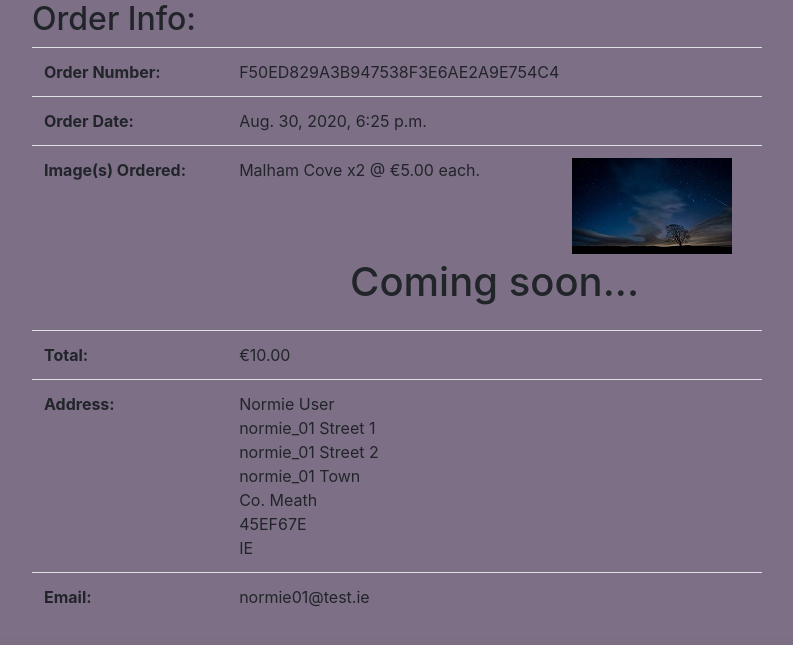
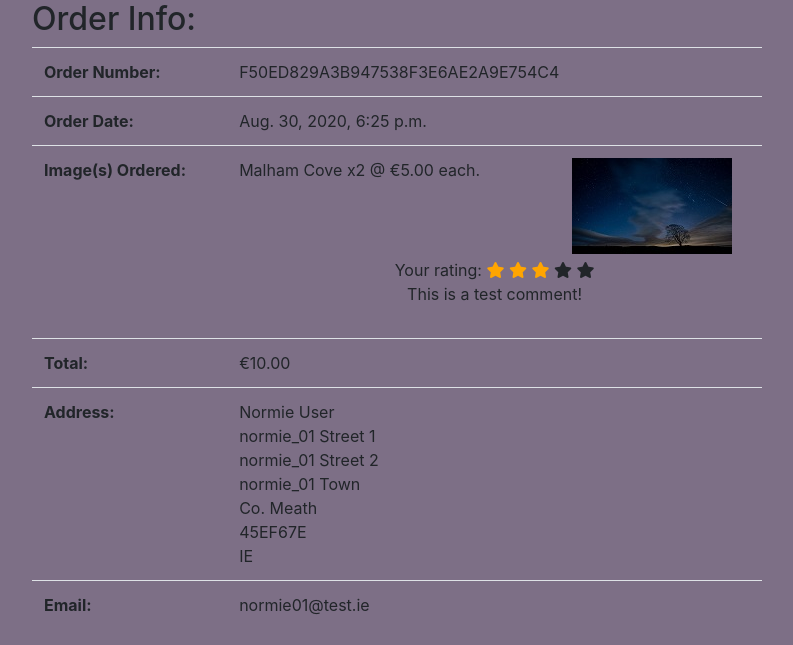
Before and after one commit to seanjcarley/Final_Milestone_Project, a Django app: a page that uses checkout/templates/checkout/checkout_success.html in a window 1280 px wide. Shown: the part 281-926 px from the top of the page, without its empty margins (53-846 px from the left). Before the commit the page ends 887 px from the top, so only its background shows below. Run offline with Django 3.2, Linux system fonts and the light colour scheme; data comes from the database, SQL or seed files in the repository; both versions use the stored data as it was after the commit; parts of the project's set-up code (start-up, migrations or seed data) failed here and were passed over; some libraries are stand-ins or nearby versions.

Commit message:
added functionality to store comment and rating on db and updated order_history to show rating and comment

```diff
--- a/checkout/forms.py
+++ b/checkout/forms.py
@@ -42,7 +42,7 @@ class OrderForm(forms.ModelForm):
 class CommentForm(forms.ModelForm):
     class Meta:
         model = OrderItem
-        fields = ('comment', 'rating')
+        fields = ('comment', 'rating', 'feedback')
 
     def __init__(self, *args, **kwargs):
         super().__init__(*args, **kwargs)
@@ -55,3 +55,4 @@ class CommentForm(forms.ModelForm):
         self.fields['comment'].widget.attrs['placeholder'] = placeholders['comment']
         self.fields['comment'].label = False
         self.fields['rating'].label = placeholders['rating']
+        self.fields['feedback'].type = 'hidden'
--- a/checkout/models.py
+++ b/checkout/models.py
@@ -66,8 +66,9 @@ class OrderItem(models.Model):
         max_digits=6, decimal_places=2, null=False, blank=False,
         editable=False)
     rating = models.IntegerField(default=0)
-    comment = models.TextField(null=True, blank=True, max_length=256)
-    feedback =models.BooleanField(default=False)
+    comment = models.TextField(
+        null=True, blank=True, max_length=256)
+    feedback = models.BooleanField(default=False)
 
     def save(self, *args, **kwargs):
         """ override save method to set item order total and order total """
--- /dev/null
+++ b/checkout/static/checkout/css/checkout.css
@@ -0,0 +1,3 @@
+.checked {
+    color: orange;
+}
--- /dev/null
+++ b/checkout/static/checkout/js/rating.js
@@ -0,0 +1,29 @@
+$(document).ready(function() {
+    document.getElementById('star-1').addEventListener("click", function() {
+        $('#star-1').addClass("checked");
+        $('#star-2, #star-3, #star-4, #star-5').removeClass("checked");
+        $('#id_rating').val(1);
+    })
+    document.getElementById('star-2').addEventListener("click", function() {
+        $('#star-1, #star-2').addClass("checked");
+        $('#star-3, #star-4, #star-5').removeClass("checked");
+        $('#id_rating').val(2);
+    })
+    document.getElementById('star-3').addEventListener("click", function() {
+        $('#star-1, #star-2, #star-3').addClass("checked");
+        $('#star-4, #star-5').removeClass("checked");
+        $('#id_rating').val(3);
+    })
+    document.getElementById('star-4').addEventListener("click", function() {
+        $('#star-1, #star-2, #star-3, #star-4').addClass("checked");
+        $('#star-5').removeClass("checked");
+        $('#id_rating').val(4);
+    })
+    document.getElementById('star-5').addEventListener("click", function() {
+        $('#star-1, #star-2, #star-3, #star-4, #star-5').addClass("checked");
+        $('#id_rating').val(5);
+    })
+    document.getElementById('add').addEventListener("click", function() {
+        $('#id_feedback').val(True);
+    })
+})
--- a/checkout/templates/checkout/checkout_success.html
+++ b/checkout/templates/checkout/checkout_success.html
@@ -1,5 +1,9 @@
 {% extends "base.html" %}
 {% load static %}
+
+{% block extra_css %}
+    <link rel="stylesheet" href="{% static 'checkout/css/checkout.css' %}">
+{% endblock %}
 
 {% block page_header %}
 {% endblock %}
@@ -53,14 +57,56 @@
                                             <div class="row mb-1">
                                                 <div class="col text-center">
                                                     {% if i.feedback == False %}
-                                                        <a href="{% url 'leave_rating' order_number image_id %}" class="btn btn-site">
+                                                        <a href="{% url 'leave_rating' order.order_number i.image_id %}" class="btn btn-site">
                                                             <span class="icon">
                                                                 <i class="far fa-comments" aria-hidden="true"></i>
                                                             </span>
                                                             <span>Rate & Leave a Comment</span>
                                                         </a>
                                                     {% else %}
-                                                        <h1>Coming soon...</h1>
+                                                        <div class="row">
+                                                            <div class="col">
+                                                                <div class="star text-center">
+                                                                    <span>Your rating: </span>
+                                                                    {% if i.rating == 5 %}
+                                                                        <span class="fa fa-star checked"></span>
+                                                                        <span class="fa fa-star checked"></span>
+                                                                        <span class="fa fa-star checked"></span>
+                                                                        <span class="fa fa-star checked"></span>
+                                                                        <span class="fa fa-star checked"></span>
+                                                                    {% elif i.rating == 4 %}
+                                                                        <span class="fa fa-star checked"></span>
+                                                                        <span class="fa fa-star checked"></span>
+                                                                        <span class="fa fa-star checked"></span>
+                                                                        <span class="fa fa-star checked"></span>
+                                                                        <span class="fa fa-star"></span>
+                                                                    {% elif i.rating == 3 %}
+                                                                        <span class="fa fa-star checked"></span>
+                                                                        <span class="fa fa-star checked"></span>
+                                                                        <span class="fa fa-star checked"></span>
+                                                                        <span class="fa fa-star"></span>
+                                                                        <span class="fa fa-star"></span>
+                                                                    {% elif i.rating == 2 %}
+                                                                        <span class="fa fa-star checked"></span>
+                                                                        <span class="fa fa-star checked"></span>
+                                                                        <span class="fa fa-star"></span>
+                                                                        <span class="fa fa-star"></span>
+                                                                        <span class="fa fa-star"></span>
+                                                                    {% elif i.rating == 1 %}
+                                                                        <span class="fa fa-star checked"></span>
+                                                                        <span class="fa fa-star"></span>
+                                                                        <span class="fa fa-star"></span>
+                                                                        <span class="fa fa-star"></span>
+                                                                        <span class="fa fa-star"></span>
+                                                                    {% endif %}
+                                                                </div>
+                                                            </div>
+                                                        </div>
+                                                        <div class="row">
+                                                            <div class="col">
+                                                                <p>{{ i.comment }}</p>
+                                                            </div>
+                                                        </div>
                                                     {% endif %}
                                                 </div>
                                             </div>
@@ -97,3 +143,8 @@
         </div>
     </div>
 {% endblock %}
+
+{% block post_load_js %}
+    {{ block.super }}
+    <script src="{% static 'checkout/js/rating.js' %}"></script>
+{% endblock %}
--- a/user_profile/views.py
+++ b/user_profile/views.py
@@ -27,7 +27,6 @@ def profile(request):
     orders = profile.orders.all()
 
     seller = profile.seller
-    print(seller)
 
     template = 'user_profile/profile.html'
 
```
Also changed, not shown: checkout/templates/checkout/rating.html (+16 -8 lines), checkout/views.py (+19 -4 lines), db.sqlite3.
